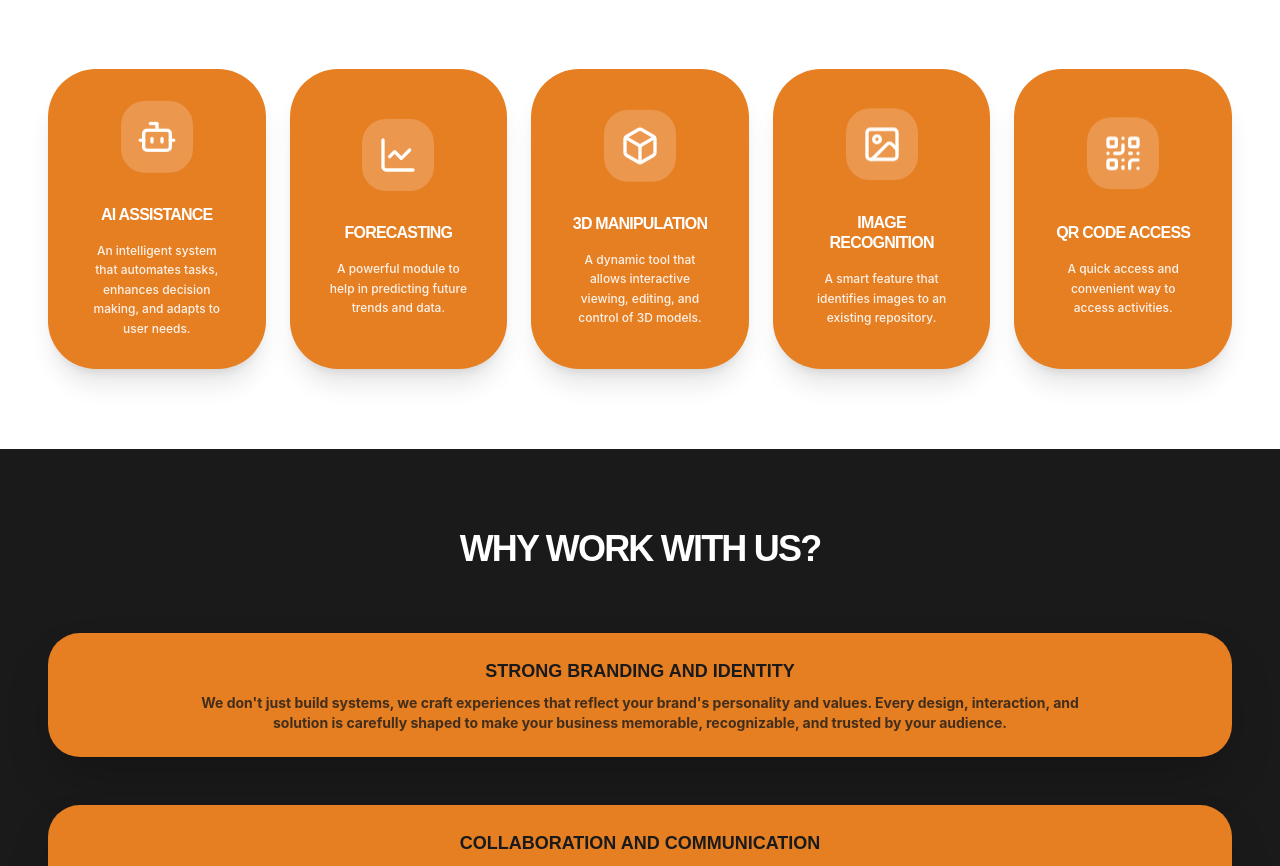
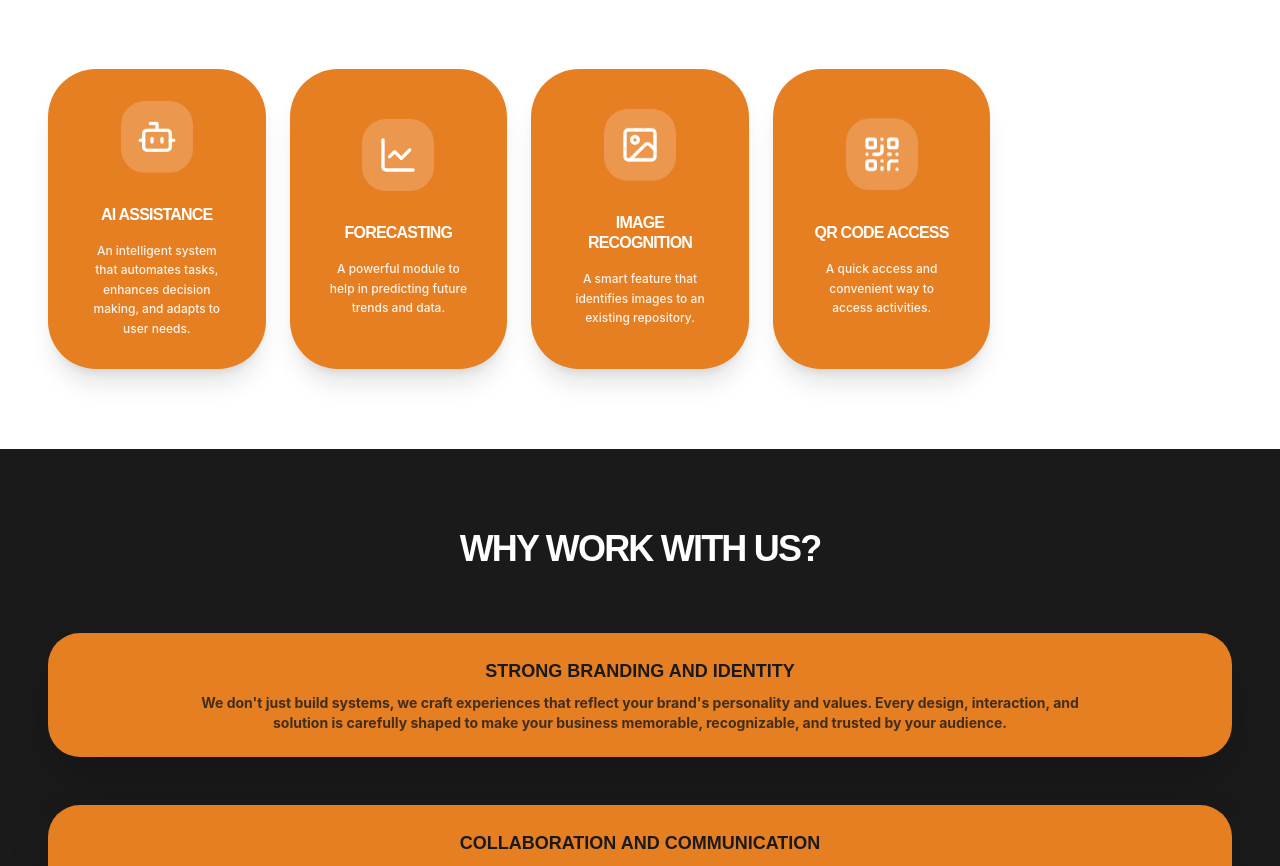
Before and after one commit to binssente-crypto/CND-Upraze, a React app in the folder frontend/: page / in a window 1280 px wide. Shown: the part 2100-2966 px from the top of the page. Built offline with nearby package versions, Linux system fonts and the light colour scheme; the HTML template or start-up script is replaced by a standard one.

Commit message:
feat: remove 3D Manipulation service from landing page

```diff
--- a/frontend/src/pages/LandingPage.jsx
+++ b/frontend/src/pages/LandingPage.jsx
@@ -19,7 +19,6 @@ import LegalModal from '../components/LegalModal';
 const services = [
   { icon: <Bot className="w-10 h-10" />, title: 'AI ASSISTANCE', desc: 'An intelligent system that automates tasks, enhances decision making, and adapts to user needs.' },
   { icon: <LineChart className="w-10 h-10" />, title: 'FORECASTING', desc: 'A powerful module to help in predicting future trends and data.' },
-  { icon: <Box className="w-10 h-10" />, title: '3D MANIPULATION', desc: 'A dynamic tool that allows interactive viewing, editing, and control of 3D models.' },
   { icon: <ImageIcon className="w-10 h-10" />, title: 'IMAGE RECOGNITION', desc: 'A smart feature that identifies images to an existing repository.' },
   { icon: <QrCode className="w-10 h-10" />, title: 'QR CODE ACCESS', desc: 'A quick access and convenient way to access activities.' }
 ];
```
